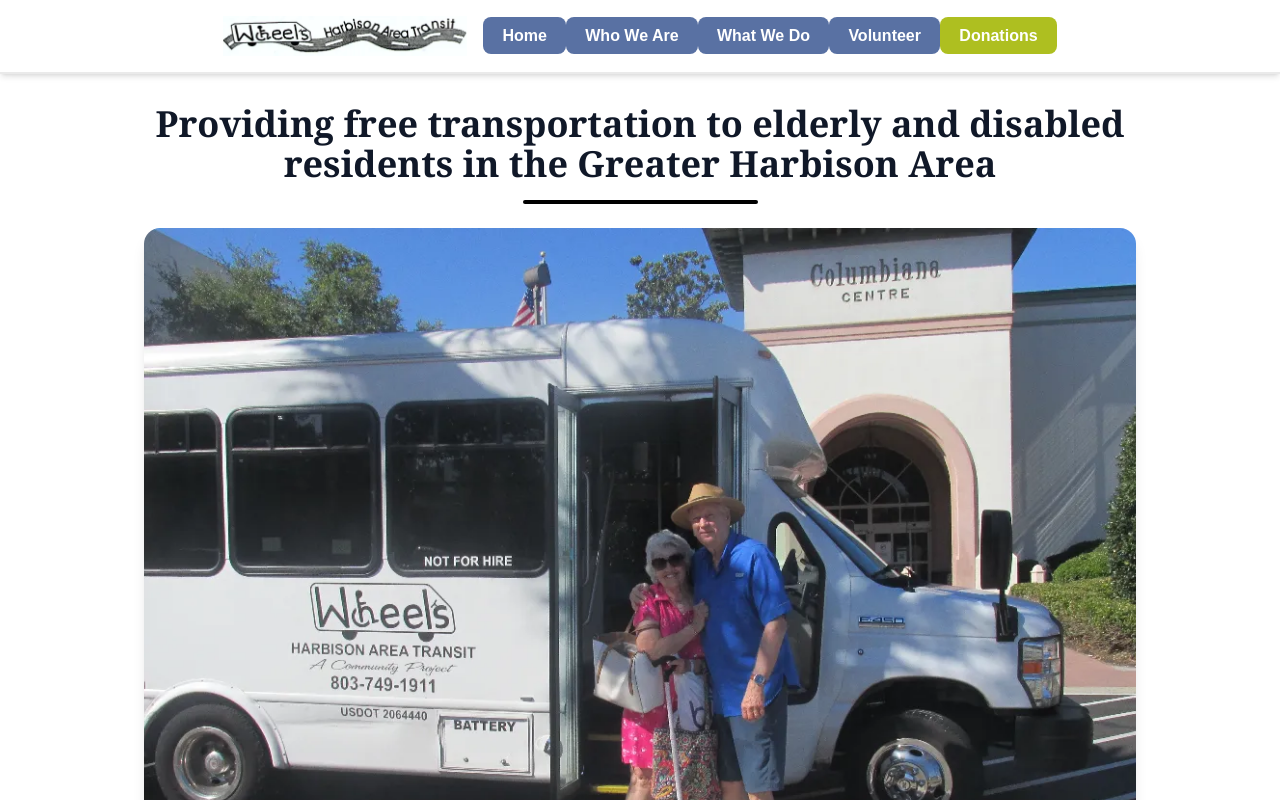
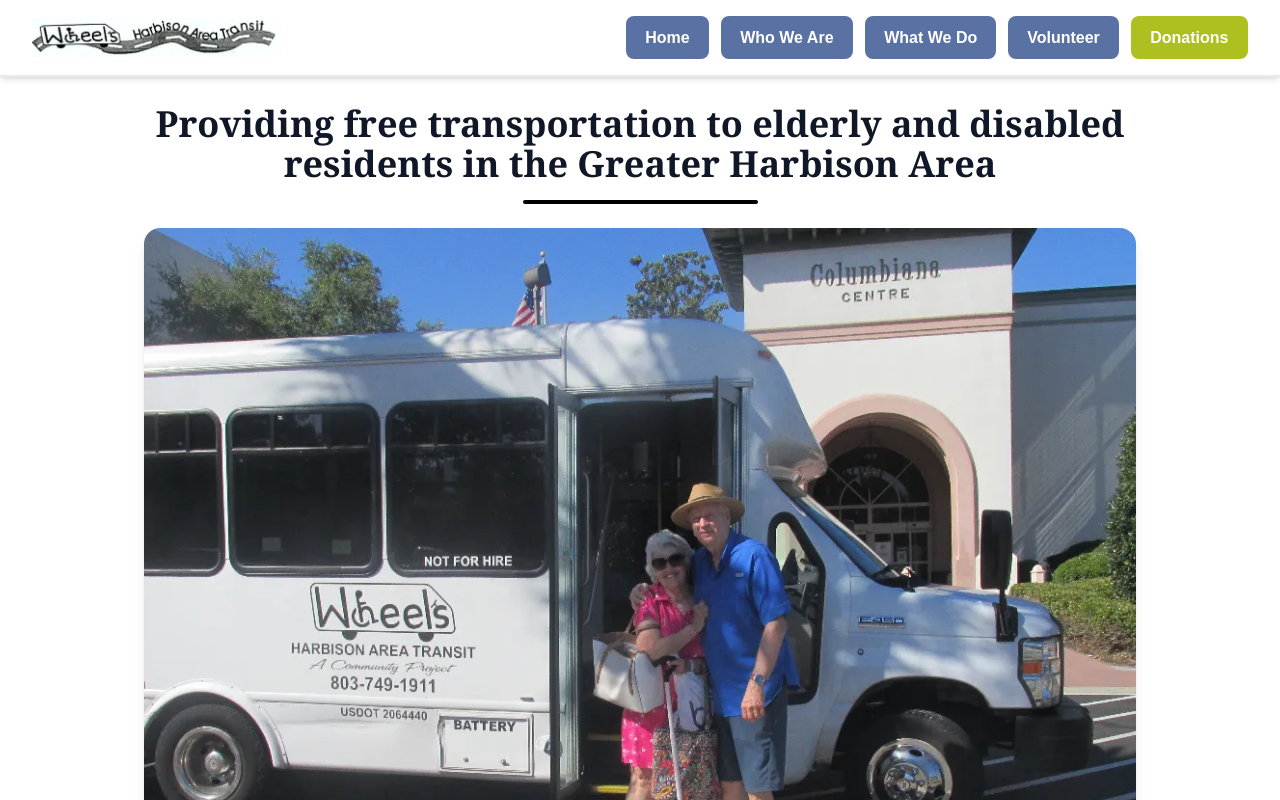
Before and after one commit to ktp-usc/wheels-harbison, a Next.js app: page / in a window 1280 px wide. Shown: the top 800 px of the page. Built offline with nearby package versions, Linux system fonts and the light colour scheme.

Commit message:
WHL-23 fixed the navbar design for desktop

```diff
--- a/components/NavBarCSS.css
+++ b/components/NavBarCSS.css
@@ -4,34 +4,50 @@ nav {
     padding: 1rem 2rem;
     border-bottom: 2px solid #eaeaea;
     background-color: #ffffff;
-    justify-content: center;
+    justify-content: flex-start;
     align-items: center;
     font-family: Arial, Helvetica, sans-serif;
 }
 
-/* Style all links as buttons */
-nav a {
+nav a.logo-link {
+    background-color: white;
+    padding: 0;
+    display: inline-flex;
+    align-items: center;
+}
+
+.nav-links {
+    display: flex;
+    gap: 0.75rem;
+    align-items: center;
+    margin-left: auto;
+}
+
+/* Style all nav links as buttons */
+.nav-links a,
+nav a:not(.logo-link) {
     background-color: #5971a3;
     color: white;
     padding: 0.6rem 1.2rem;
     border-radius: 8px;
     text-decoration: none;
     font-weight: bold;
-    transition: background-color 0.2s ease, transform 0.2s ease;
-}
 
-nav a.logo-link {
-    background-color: white;
-    padding: 0;
+    transition: background-color 0.20s ease, transform 0.15s ease, opacity 0.15s ease;
+    will-change: transform, opacity;
+    display: inline-flex;
+    align-items: center;
+    gap: .4rem;
 }
 
 /* Hover effect */
+.nav-links a:hover,
 nav a:hover {
     background-color: #0059c9;
     transform: scale(1.05);
 }
 
-/* Active (clicked) effect */
+.nav-links a:active,
 nav a:active {
     background-color: #00449a;
     transform: scale(0.98);
```
